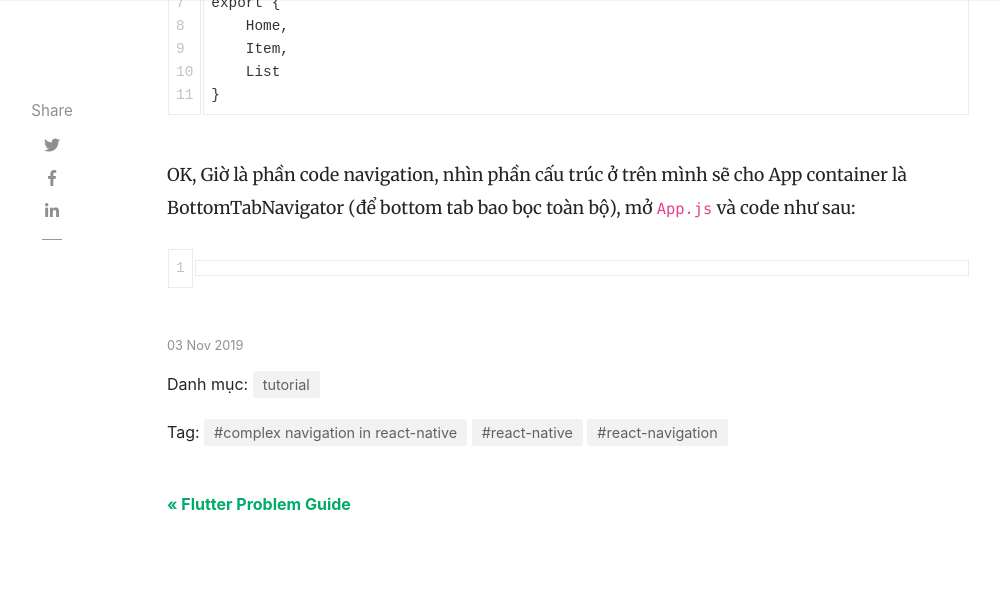
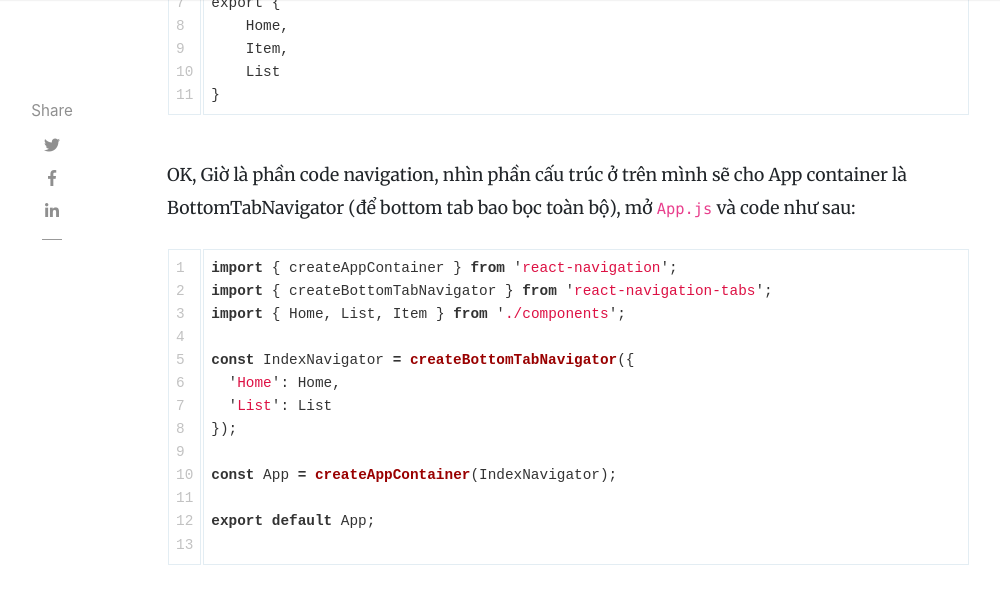
Before and after one commit to tuitucode/tuitucode.github.io, a Jekyll site: the page built from _posts/2019-11-03-ket-hop-stack-tab-drawer-navigation-react-native.md, in a window 1280 px wide and 900 px high, scrolled down 3898 px, cut to the strip 0-609 px from the top of the window. Shown: the top 604 px of the strip, without its empty margins (118-1118 px from the left). Built offline with Jekyll 4.4.1, drawn with Linux system fonts in a browser that asks for light colours; nearby versions of some CDN libraries; comment, search, counter and statistics services are not loaded.

Commit message:
Update 2019-11-03-ket-hop-stack-tab-drawer-navigation-react-native.md

````diff
--- a/_posts/2019-11-03-ket-hop-stack-tab-drawer-navigation-react-native.md
+++ b/_posts/2019-11-03-ket-hop-stack-tab-drawer-navigation-react-native.md
@@ -142,5 +142,17 @@ export {
 
 OK, Giờ là phần code navigation, nhìn phần cấu trúc ở trên mình sẽ cho App container là BottomTabNavigator (để bottom tab bao bọc toàn bộ), mở `App.js` và code như sau:
 ```javascript
+import { createAppContainer } from 'react-navigation';
+import { createBottomTabNavigator } from 'react-navigation-tabs';
+import { Home, List, Item } from './components';
+
+const IndexNavigator = createBottomTabNavigator({
+  'Home': Home,
+  'List': List
+});
+
+const App = createAppContainer(IndexNavigator);
+
+export default App;
 
 ```
````
